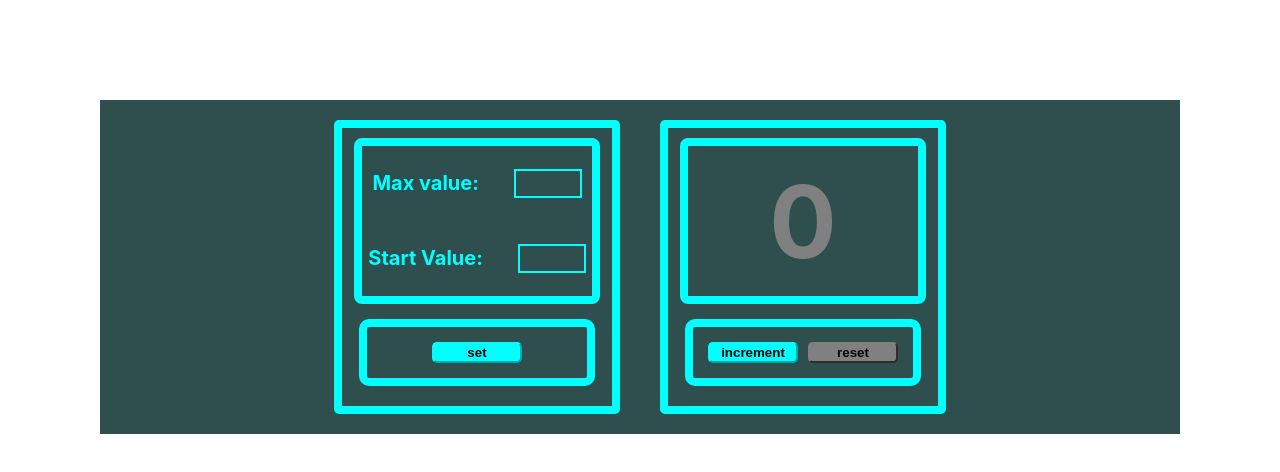
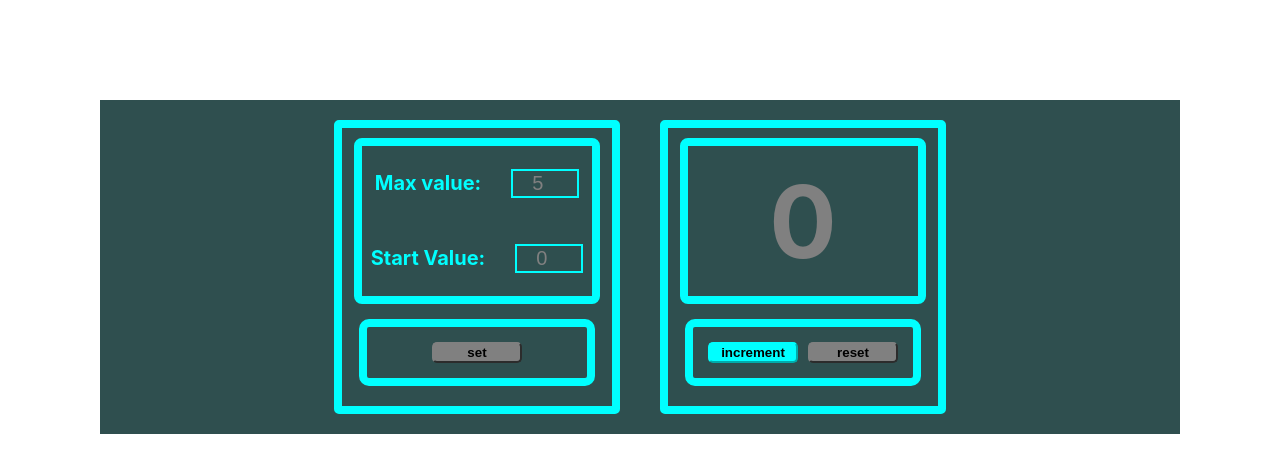
Before and after one commit to remezmax1992g/exam-1thModule-Counter, a React (Create React App) app: page / in a window 1280 px wide. Shown: the top 472 px of the page. Built offline with nearby package versions, Linux system fonts and the light colour scheme.

Commit message:
Updating counter (add errors and status)

```diff
--- a/src/App.css
+++ b/src/App.css
@@ -69,7 +69,7 @@
     border-color: grey;
 }
 
-.Input-default {
+.input-default {
     outline: none;
     color: grey;
     background: darkslategrey;
@@ -94,5 +94,6 @@
     text-align: center;
 }
 .text-alarm{
-    font-size: 20px;
+    font-size: 17px;
+    color: grey;
 }
--- a/src/App.tsx
+++ b/src/App.tsx
@@ -1,23 +1,42 @@
-import React, {useState} from 'react';
+import React, {useEffect, useState} from 'react';
 import './App.css';
 import Counter from "./components/Counter";
 import Setting from "./components/Setting";
 
 function App() {
     //data
-    let [minNumber, setMinNumber] = useState<number>(0);
-    let [maxNumber, setMaxNumber] = useState<number>(5);
+    let minValue = 0;
+    let maxValue = 5;
+    //state
+    let [minNumber, setMinNumber] = useState<number>(minValue);
+    let [maxNumber, setMaxNumber] = useState<number>(maxValue);
     let [number, setNumber] = useState<number>(minNumber)
     let [errorForMin, setErrorForMin] = useState<boolean>(false)
     let [errorForMax, setErrorForMax] = useState<boolean>(false)
+    let [status, setStatus] = useState<boolean>(false)
 
-    //
-    /*useEffect(() => {let numberAsString = localStorage.getItem("minNumber")
+    //minLocalStorage
+    useEffect(() => {
+        localStorage.setItem("minNumber", JSON.stringify(minNumber))
+    }, [minNumber])
+    useEffect(() => {
+        let numberAsString = localStorage.getItem("minNumber")
         if (numberAsString) {
             let newMinNumber = JSON.parse(numberAsString)
-            setMinNumber(newMinNumber)}}, [])
-    useEffect(() => {localStorage.setItem("minNumber", JSON.stringify(minNumber))}, [minNumber])
-*/
+            setMinNumber(newMinNumber)
+        }
+    }, [])
+    //maxLocalStorage
+    useEffect(() => {
+        localStorage.setItem("maxNumber", JSON.stringify(maxNumber))
+    }, [maxNumber])
+    useEffect(() => {
+        let numberAsString = localStorage.getItem("maxNumber")
+        if (numberAsString) {
+            let newMaxNumber = JSON.parse(numberAsString)
+            setMaxNumber(newMaxNumber)
+        }
+    }, [])
     //function
     const onClickInc = () => {
         if (number < maxNumber) {
@@ -28,25 +47,29 @@ function App() {
         setNumber(minNumber)
     }
     const onChangeMaxNumber = (value: number) => {
+        setStatus(true)
+        setMaxNumber(value)
         if (value > minNumber) {
-            maxNumber = value
+            errorForMax && setErrorForMax(false)
+            errorForMin && setErrorForMin(false)
+        } else {
+            setErrorForMax(true)
+            setErrorForMin(true)
+        }
+    }
+    const onChangeMinNumber = (value: number) => {
+        setStatus(true)
+        setMinNumber(value)
+        if (value >= 0 && value < maxNumber) {
+            errorForMin && setErrorForMin(false)
             errorForMax && setErrorForMax(false)
         } else {
+            setErrorForMin(true)
             setErrorForMax(true)
         }
     }
-    const onChangeMinNumber = (value: number) => {
-        if (value >= 0) {
-            minNumber = value
-            errorForMin && setErrorForMin(false)
-        } else {
-            setErrorForMin(true)
-        }
-    }
-
     const onClickSet = () => {
-        setMaxNumber(maxNumber)
-        setMinNumber(minNumber)
+        setStatus(false)
         setNumber(minNumber)
 
     }
@@ -54,8 +77,11 @@ function App() {
     return (
         <div className="App">
             <span className={"Setting"}>
-                <Setting errorForMax={errorForMax}
+                <Setting maxNumber={maxNumber}
+                         minNumber={minNumber}
+                         errorForMax={errorForMax}
                          errorForMin={errorForMin}
+                         status={status}
                          onChangeMaxCallBack={onChangeMaxNumber}
                          onChangeMinCallBack={onChangeMinNumber}
                          onClickCallBack={onClickSet}/>
@@ -64,6 +90,7 @@ function App() {
                 <Counter number={number}
                          maxNumber={maxNumber}
                          minNumber={minNumber}
+                         status={status}
                          errorForMax={errorForMax}
                          errorForMin={errorForMin}
                          onClickInc={onClickInc}
--- a/src/components/Button.tsx
+++ b/src/components/Button.tsx
@@ -4,7 +4,6 @@ import "./../App.css";
 type ButtonPropsType = {
     //data
     nameButton: string,
-    className: string
     disabled?: boolean
     //function
     onClickCallBack: () => void
@@ -17,7 +16,9 @@ const Button: React.FC<ButtonPropsType> = (props) => {
     //interface
     return (
         <span>
-            <button className={props.className} onClick={onClickHandler} disabled={props.disabled}>{props.nameButton}</button>
+            <button className="button-common"
+                    onClick={onClickHandler}
+                    disabled={props.disabled}>{props.nameButton}</button>
         </span>
     );
 };
--- a/src/components/Counter.tsx
+++ b/src/components/Counter.tsx
@@ -6,8 +6,9 @@ type CounterPropsType = {
     number: number
     maxNumber: number
     minNumber: number
-    errorForMax:boolean
-    errorForMin:boolean
+    errorForMax: boolean
+    errorForMin: boolean
+    status: boolean
     //function
     onClickInc: () => void
     onClickReset: () => void
@@ -15,7 +16,7 @@ type CounterPropsType = {
 
 const Counter = (props: CounterPropsType) => {
     //data
-    //let textAlarm = "enter values and press \'set\'"
+    let textAlarm = "enter values and press 'set'"
     //function
     const OnClickInc = () => {
         props.onClickInc()
@@ -27,15 +28,20 @@ const Counter = (props: CounterPropsType) => {
     return (
         <div className={"counter-main"}>
             <div className={"screen"}>
-                {!props.errorForMin && !props.errorForMax ?
-                    <span className={props.number === props.maxNumber ? "counterRed" : "counter"}>{props.number}</span> :
-                    <span className={"error-text"}>Incorrect value</span>}
+                {!props.errorForMin && !props.errorForMax
+                    ? !props.status
+                        ? <span
+                            className={props.number === props.maxNumber ? "counterRed" : "counter"}>{props.number}</span>
+                        : <span className="text-alarm">{textAlarm}</span>
+                    : <span className={"error-text"}>Incorrect value</span>}
             </div>
             <div className={"button"}>
-                <Button nameButton={"increment"} className={"button-common"} onClickCallBack={OnClickInc}
-                        disabled={props.number === props.maxNumber || props.errorForMin || props.errorForMax  }/>
-                <Button nameButton={"reset"} className={"button-common"} onClickCallBack={OnClickReset}
-                        disabled={props.number === props.minNumber || props.errorForMin  || props.errorForMax}/>
+                <Button nameButton={"increment"}
+                        onClickCallBack={OnClickInc}
+                        disabled={props.number === props.maxNumber || props.errorForMin || props.errorForMax || props.status}/>
+                <Button nameButton={"reset"}
+                        onClickCallBack={OnClickReset}
+                        disabled={props.number === props.minNumber || props.errorForMin || props.errorForMax || props.status}/>
             </div>
         </div>
     );
--- a/src/components/Input.tsx
+++ b/src/components/Input.tsx
@@ -3,18 +3,20 @@ import React, {ChangeEvent} from 'react';
 type InputType = {
     error?: boolean,
     onChangeCallBack: (setPoint: number) => void
+    startValue: number
 }
 
 const Input = (props: InputType) => {
 
-        const onChangeHandler = (e: ChangeEvent<HTMLInputElement>) =>{
-            let setPoint = Number(e.currentTarget.value)
-            props.onChangeCallBack(setPoint)
-        }
+    const onChangeHandler = (e: ChangeEvent<HTMLInputElement>) => {
+        props.onChangeCallBack(e.currentTarget.valueAsNumber)
+    }
 
     return (
-        <span className={"Input"}>
-            <input className={!props.error ? "Input-default" : "error-input"} type={"number"} onChange={onChangeHandler}/>
+        <span>
+            <input className={!props.error ? "input-default" : "error-input"}
+                   type={"number"} value={props.startValue}
+                   onChange={onChangeHandler}/>
         </span>
     );
 };
--- a/src/components/Setting.tsx
+++ b/src/components/Setting.tsx
@@ -3,10 +3,13 @@ import Input from "./Input";
 import Button from "./Button";
 
 type SettingType = {
-    errorForMax: boolean,
-    errorForMin: boolean,
-    onChangeMaxCallBack: (setPoint: number) => void,
-    onChangeMinCallBack:(setPoint: number) => void,
+    maxNumber: number
+    minNumber: number
+    errorForMax: boolean
+    errorForMin: boolean
+    status: boolean
+    onChangeMaxCallBack: (setPoint: number) => void
+    onChangeMinCallBack: (setPoint: number) => void
     onClickCallBack: () => void
 }
 
@@ -14,11 +17,23 @@ const Setting = (props: SettingType) => {
     return (
         <div>
             <div className={"screen"}>
-                <div className={"screen-input"}><span>Max value:</span> <Input onChangeCallBack={props.onChangeMaxCallBack} error={props.errorForMax}/></div>
-                <div className={"screen-input"}>Start Value: <Input onChangeCallBack={props.onChangeMinCallBack} error={props.errorForMin}/></div>
+                <div className={"screen-input"}>
+                    <span>Max value:</span>
+                    <Input onChangeCallBack={props.onChangeMaxCallBack}
+                           startValue={props.maxNumber}
+                           error={props.errorForMax}/>
+                </div>
+                <div className={"screen-input"}>
+                    <span>Start Value:</span>
+                    <Input onChangeCallBack={props.onChangeMinCallBack}
+                           startValue={props.minNumber}
+                           error={props.errorForMin}/>
+                </div>
             </div>
             <div className={"button"}>
-                <Button nameButton={"set"} className={"button-common"} onClickCallBack={props.onClickCallBack} disabled={props.errorForMin || props.errorForMax}/>
+                <Button nameButton={"set"}
+                        onClickCallBack={props.onClickCallBack}
+                        disabled={props.errorForMin || props.errorForMax || !props.status}/>
             </div>
         </div>
     );
```
